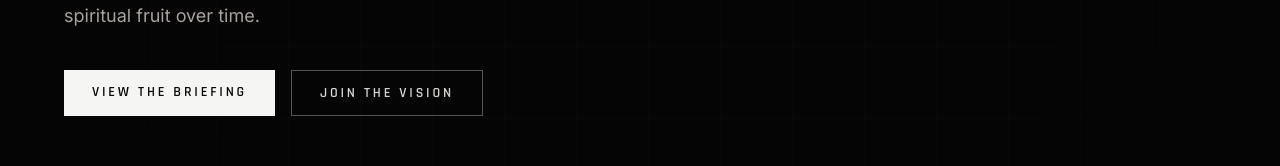
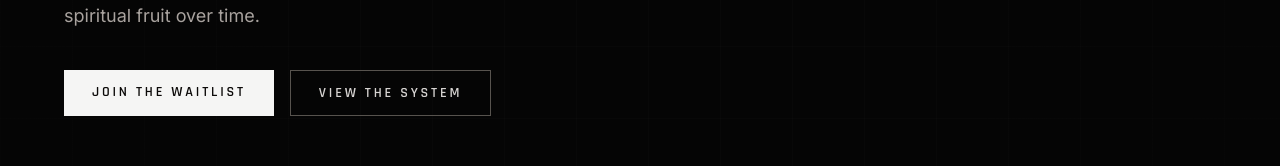
Before and after one commit to rfox0629/usam-website, a Next.js app: page /system in a window 1280 px wide. Shown: the part 591-757 px from the top of the page. Built offline with nearby package versions, Linux system fonts and the light colour scheme.

Commit message:
Update system page CTA buttons

```diff
--- a/app/system/page.tsx
+++ b/app/system/page.tsx
@@ -79,8 +79,8 @@ export default function SystemPage() {
             Disciple making is too important to remain invisible. The future requires a system that helps leaders strengthen accountability, preserve continuity, and support measurable spiritual fruit over time.
           </p>
           <div className="mt-10 flex flex-col gap-4 sm:flex-row">
-            <ActionLink href="/mission">View the Briefing</ActionLink>
-            <ActionLink href="/prayer" variant="secondary">Join the Vision</ActionLink>
+            <ActionLink href="/mission">Join the Waitlist</ActionLink>
+            <ActionLink href="/system" variant="secondary">View the System</ActionLink>
           </div>
 
           <div className="mt-16 grid gap-4 md:grid-cols-3">
```
